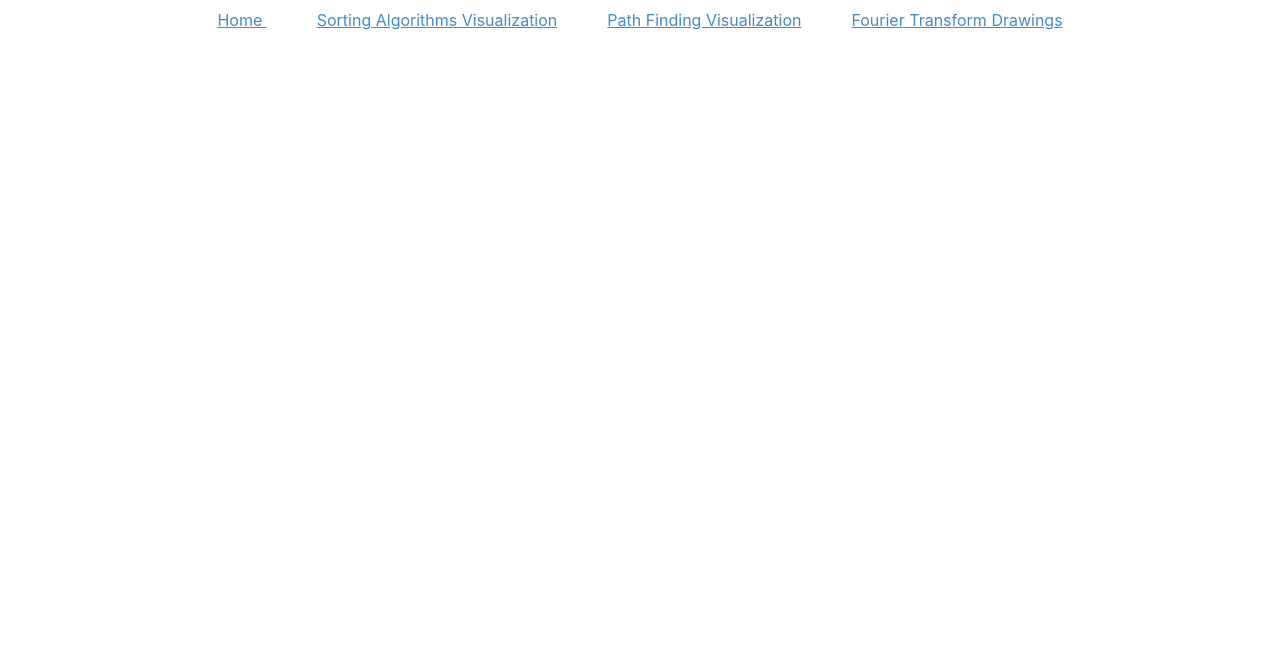
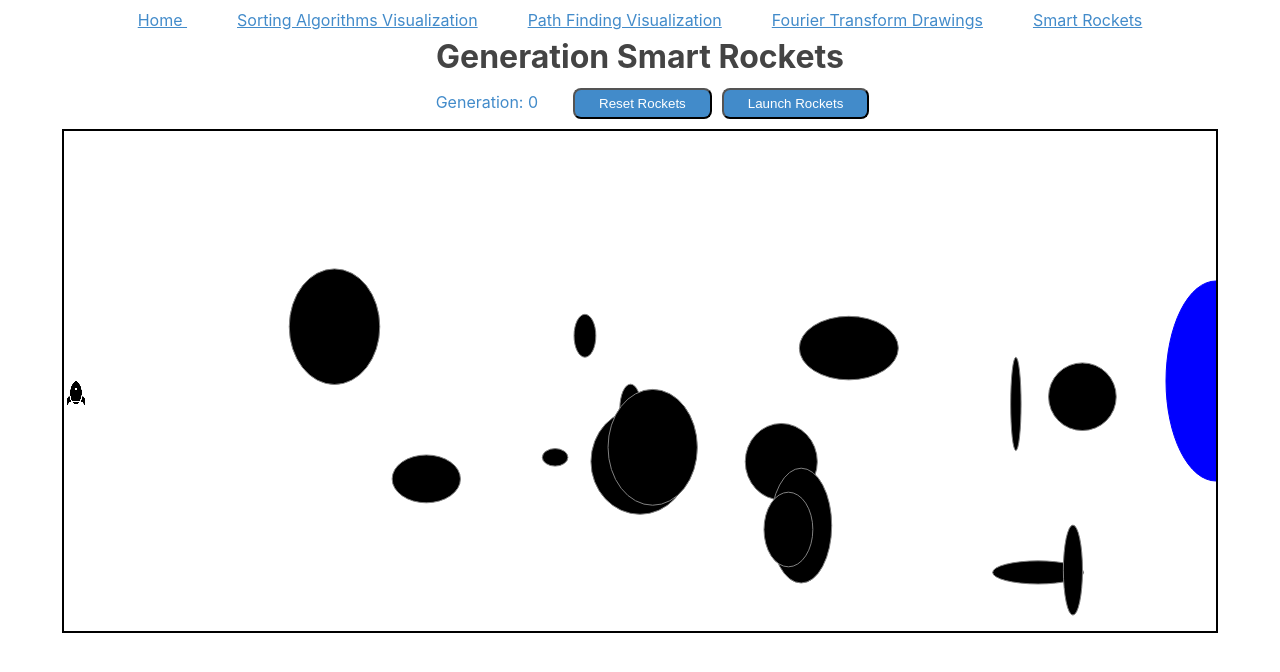
Before and after one commit to twedds95/Algorithm-Viewer-Django, a React (Create React App) app in the folder SortingVisualization/frontend/: page /generationSmartRockets in a window 1280 px wide. Shown: the top 672 px of the page. Built offline with nearby package versions, Linux system fonts and the light colour scheme.

Commit message:
Smart Rockets complete

```diff
--- a/SortingVisualization/frontend/src/Animations/sortingAnimations.js
+++ b/SortingVisualization/frontend/src/Animations/sortingAnimations.js
@@ -28,15 +28,19 @@ export default class SortingVisualizer extends React.Component {
     }
 
     componentDidMount() {
-        this.resetArray();
+        this.initArray();
     }
 
-    resetArray() {
+    initArray() {
         const array = [];
         for (let i = 0; i < NUMBER_OF_ARRAY_BARS; i++) {
             array.push(randomIntFromInterval(5, MAX_HEIGHT));
         }
         this.setState({array});
+    }
+
+    resetArray(){
+        window.location.reload(true);
     }
 
     animateSorting() {
--- a/SortingVisualization/frontend/src/App.js
+++ b/SortingVisualization/frontend/src/App.js
@@ -6,6 +6,7 @@ import SortingVisualizer from "./Animations/sortingAnimations";
 import PathFindingVisualizer from "./Animations/pathFindingAnimations";
 import FourierDrawings from "./FourierTransforms/fourierTransformDrawings";
 import {Route} from "react-router-dom";
+import SmartRockets from "./RocketGenerations/SmartRockets";
 
 function App() {
     return (
@@ -15,6 +16,7 @@ function App() {
             <Route exact path="/sortingVisualization" component={SortingVisualizer}/>
             <Route exact path="/pathFindingVisualization" component={PathFindingVisualizer}/>
             <Route exact path="/fourierTransformDrawings" component={FourierDrawings}/>
+            <Route exact path="/generationSmartRockets" component={SmartRockets}/>
         </div>
     );
 }
--- /dev/null
+++ b/SortingVisualization/frontend/src/RocketGenerations/Rocket.js
@@ -0,0 +1,95 @@
+export default function Rocket(startingY, dnaSize, dna) {
+    const START_Y = startingY;
+    this.dnaSize = dnaSize;
+    this.frame = 0;
+    this.pos = {x: 0, y: startingY};
+    this.velocity = {x: 0, y: 0};
+    this.acceleration = {x: 0, y: 0};
+    this.strength = 0;
+
+    this.crashed = false;
+    this.landed = false;
+    this.lastFrame = 1;
+
+    if (dna) {
+        this.dna = dna;
+    } else {
+        this.dna = [];
+        for (let i = 0; i < dnaSize; i++) {
+            this.dna.push(randomGene());
+        }
+    }
+
+    this.applyForce = function () {
+        let index = this.frame;
+        this.acceleration.x += this.dna[index].x;
+        this.acceleration.y += this.dna[index].y;
+
+        this.velocity.x += this.acceleration.x;
+        this.velocity.y += this.acceleration.y;
+
+        this.pos.x += this.velocity.x;
+        this.pos.y += this.velocity.y;
+        this.frame++;
+    }
+
+    this.makeChild = function (otherRocket) {
+        let newDNA = [];
+        for (let i = 0; i < this.dnaSize; i++) {
+            // mutate gene 1% of the time
+            if (Math.random() < 0.01) {
+                newDNA.push(randomGene());
+            }
+            // if not mutated, get gene from one of the parents
+            else if (Math.random() > 0.5) {
+                newDNA.push(otherRocket.dna[i]);
+            } else {
+                newDNA.push((this.dna[i]));
+            }
+        }
+        return new Rocket(START_Y, this.dnaSize, newDNA);
+    }
+
+    this.updatePosition = function (obstacles, bounds) {
+        if (!this.landed && !this.crashed) {
+            //check if crashed or landed with obstacles and bounds
+            for (let i = 0; i < obstacles.length; i++) {
+                let o = obstacles[i];
+                if (this.pos.x < (o.x + o.width) && this.pos.x > (o.x - o.width)
+                    && this.pos.y < (o.y + o.height) && this.pos.y > (o.y - o.height)) {
+                    this.crashed = true;
+                }
+            }
+            if (this.pos.x >= (bounds.finish.x - bounds.finish.radius / 1.3)
+                && this.pos.y >= (bounds.finish.y - bounds.finish.radius / 1.3)
+                && this.pos.y <= (bounds.finish.y + bounds.finish.radius / 1.3)) {
+                this.landed = true;
+                this.lastFrame = this.frame;
+            }
+            if (!this.landed && (this.pos.x + 10 <= bounds.left || this.pos.x >= bounds.right || this.pos.y <= bounds.top || this.pos.y + 10 >= bounds.bottom)) {
+                this.crashed = true;
+                this.lastFrame = this.frame;
+            }
+            // after checking if still not crashed or landed
+            this.applyForce();
+        }
+        let multiplier = this.frame;
+        if (this.landed) {
+            multiplier = this.frame * 10 * (this.dnaSize - this.lastFrame);
+        }
+        if (this.crashed) {
+            multiplier = this.lastFrame/10;
+        }
+        let distanceX = this.pos.x - bounds.finish.x;
+        let distanceY = this.pos.y - bounds.finish.y;
+        this.strength = multiplier / (distanceX * distanceX + distanceY * distanceY);
+    }
+}
+
+
+// keep genes bounded between min and max
+function randomGene() {
+    let min = -0.0005;
+    let max = 0.0005;
+    return {x: Math.random() * (max - min) + min * 0.99, y: Math.random() * (max - min) + min};
+}
--- /dev/null
+++ b/SortingVisualization/frontend/src/RocketGenerations/SmartRockets.js
@@ -0,0 +1,138 @@
+import React from "react";
+import "./rocketArea.css"
+import Rocket from "./Rocket";
+
+const HEIGHT = 500;
+const WIDTH = window.innerWidth * 0.9;
+
+const NUMBER_OF_OBSTACLES = 15;
+const NUMBER_OF_ROCKETS = 30;
+
+const SPEED = 5;
+const NUMBER_OF_FRAMES = 800;
+
+export default class SmartRockets extends React.Component {
+    constructor(props) {
+        super(props);
+        let rockets = [];
+        for (let i = 0; i < NUMBER_OF_ROCKETS; i++) {
+            rockets.push(new Rocket(HEIGHT / 2, NUMBER_OF_FRAMES))
+        }
+        this.state = {
+            population: {generation: 0, rockets: rockets},
+            obstacles: this.randomizeObstacles(),
+            finish: {x: WIDTH, y: HEIGHT / 2, radius: 100}
+        };
+
+        this.launchRockets = this.launchRockets.bind(this);
+    }
+
+    componentDidMount() {
+    }
+
+    renderStuff() {
+        const stuff = [];
+        let obs = this.state.obstacles;
+        for (let i = 0; i < obs.length; i++) {
+            stuff.push(<ellipse cx={obs[i].x} cy={obs[i].y} rx={obs[i].width} ry={obs[i].height} fill="black"
+                                stroke="grey" strokeWidth="1"/>)
+        }
+        let rockets = this.state.population.rockets;
+        for (let i = 0; i < rockets.length; i++) {
+            let percent = 0;
+            let percentDif = 1;
+            if (rockets[i].velocity.x !== 0) {
+                percent = rockets[i].velocity.x / (rockets[i].velocity.x + rockets[i].velocity.y);
+                percentDif = percent;
+            }
+            stuff.push(<svg xmlns="http://www.w3.org/2000/svg" width="24" height="24"
+                            x={rockets[i].pos.x} y={rockets[i].pos.y}>
+                <path
+                    transform={"translate(" + 24 * percent + ", " + -24 * (1 - percentDif) + "), rotate(" + 90 * percent + ")"}
+                    d="M13.404 23h-2.808l-.96-2h4.728l-.96 2zm-8.323-7.365c-1.218 1.202-2.081 3.377-2.081 5.696 0 .884.127 1.789.405 2.669.255-1.837 1.122-3.2 3.162-3.773-.634-1.402-1.154-2.949-1.486-4.592zm13.83-.01c-.371 1.772-.92 3.333-1.477 4.602 2.039.573 2.906 1.936 3.161 3.773.278-.88.405-1.785.405-2.67 0-2.324-.867-4.504-2.089-5.705zm-6.926-15.625c-7.076 6.157-5.909 14.779-3.324 20h6.685c2.59-5.483 3.765-13.883-3.361-20zm.015 14c-.552 0-1-.448-1-1s.448-1 1-1 1 .448 1 1-.448 1-1 1zm0-4c-1.104 0-2-.896-2-2s.896-2 2-2 2 .896 2 2-.896 2-2 2z"/>
+            </svg>);
+        }
+        let finish = this.state.finish;
+        stuff.push(<ellipse cx={finish.x} cy={finish.y} rx={finish.radius / 2} ry={finish.radius} fill="blue"
+                            stroke="blue" strokeWidth="1"/>);
+        return stuff;
+    }
+
+    render() {
+        return (
+            <div>
+                <h1>Generation Smart Rockets</h1>
+                <label>Generation: {this.state.population.generation}</label>
+                <button onClick={() => this.reset()}>Reset Rockets</button>
+                <button onClick={() => this.launchRockets()}>Launch Rockets</button>
+                <div>
+                    <svg className="rocketArea">
+                        {this.renderStuff()}
+                    </svg>
+                </div>
+
+            </div>
+        );
+    }
+
+    reset() {
+        window.location.reload(true);
+    }
+
+    getCurrentGeneration() {
+        let bounds = {left: 0, right: WIDTH, top: 0, bottom: HEIGHT, finish: this.state.finish};
+        let rockets = this.state.population.rockets;
+        for (let i = 0; i < rockets.length; i++) {
+            rockets[i].updatePosition(this.state.obstacles, bounds);
+        }
+        let newPopulation = {generation: this.state.population.generation, rockets: rockets};
+        return ({population: newPopulation});
+    }
+
+    launchRockets() {
+        for (let i = 0; i < NUMBER_OF_FRAMES; i++) {
+            setTimeout(() => {
+                this.setState(this.getCurrentGeneration());
+                if (i + 1 >= NUMBER_OF_FRAMES)
+                    this.updateGeneration();
+            }, i * SPEED);
+        }
+    }
+
+    randomizeObstacles() {
+        const obs = [];
+        for (let i = 0; i < NUMBER_OF_OBSTACLES; i++) {
+            let x = Math.random() * ((WIDTH * 0.9) - (WIDTH * 0.2) + 1) + (WIDTH * 0.20);
+            let y = Math.random() * ((HEIGHT * 0.9) - (HEIGHT * 0.1) + 1) + (HEIGHT * 0.1);
+            let width = Math.random() * 60 + 2;
+            let height = Math.random() * 60 + 2;
+            obs.push({x, y, width, height});
+        }
+        return obs;
+    }
+
+    updateGeneration() {
+        let matingPool = [];
+        let maxStrength = 0;
+        for (let i = 0; i < this.state.population.rockets.length; i++) {
+            if (this.state.population.rockets[i].strength > maxStrength)
+                maxStrength = this.state.population.rockets[i].strength;
+            if (this.state.population.rockets[i].strength < 1)
+                this.strength = 1;
+        }
+        for (let i = 0; i < this.state.population.rockets.length; i++) {
+            let r = this.state.population.rockets[i];
+            let s = 100 * r.strength / maxStrength;
+            for (let j = 0; j < s; j++) {
+                matingPool.push(r);
+            }
+        }
+        let newRockets = [];
+        for (let i = 0; i < NUMBER_OF_ROCKETS; i++) {
+            let parents = [Math.floor(Math.random() * matingPool.length), Math.floor(Math.random() * matingPool.length)];
+            newRockets.push(matingPool[parents[0]].makeChild(matingPool[parents[1]]));
+        }
+        this.setState({population: {generation: this.state.population.generation + 1, rockets: newRockets}});
+        this.launchRockets();
+    }
+}
--- /dev/null
+++ b/SortingVisualization/frontend/src/RocketGenerations/rocketArea.css
@@ -0,0 +1,17 @@
+
+.rocketArea {
+    margin: 5px;
+    width: 90%;
+    stroke-width: 2px;
+    height: 500px;
+    border: 2px solid black;
+    position: center;
+}
+
+label {
+    color: #428bca;
+    padding: 20px 20px;
+    border-radius: 8px;
+    margin: 10px;
+
+}
--- a/SortingVisualization/frontend/src/navigationBar.js
+++ b/SortingVisualization/frontend/src/navigationBar.js
@@ -10,6 +10,7 @@ export default class NavBar extends React.Component {
                 <Link to='/sortingVisualization' className="Link"> Sorting Algorithms Visualization</Link>
                 <Link to='/pathFindingVisualization' className="Link">Path Finding Visualization</Link>
                 <Link to='/fourierTransformDrawings' className="Link">Fourier Transform Drawings</Link>
+                <Link to='/generationSmartRockets' className="Link">Smart Rockets</Link>
             </div>
         );
     }
```
